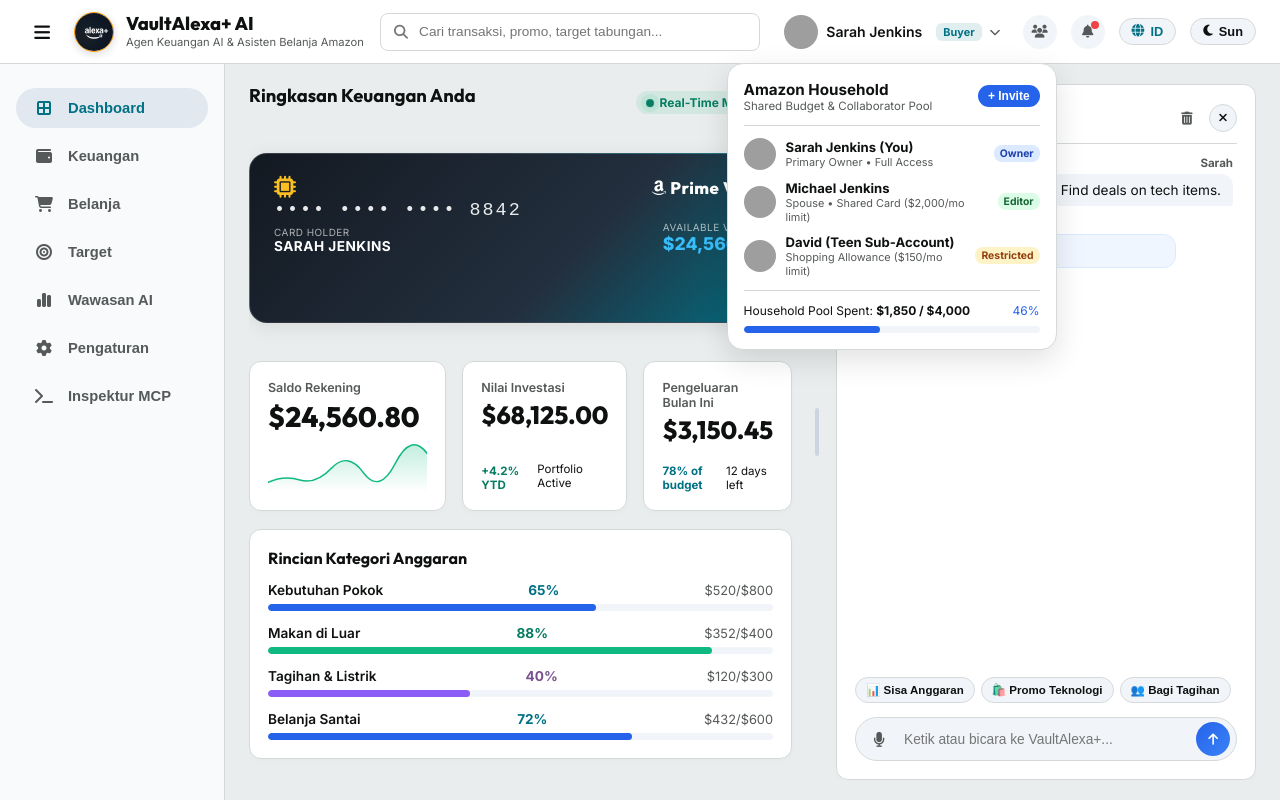
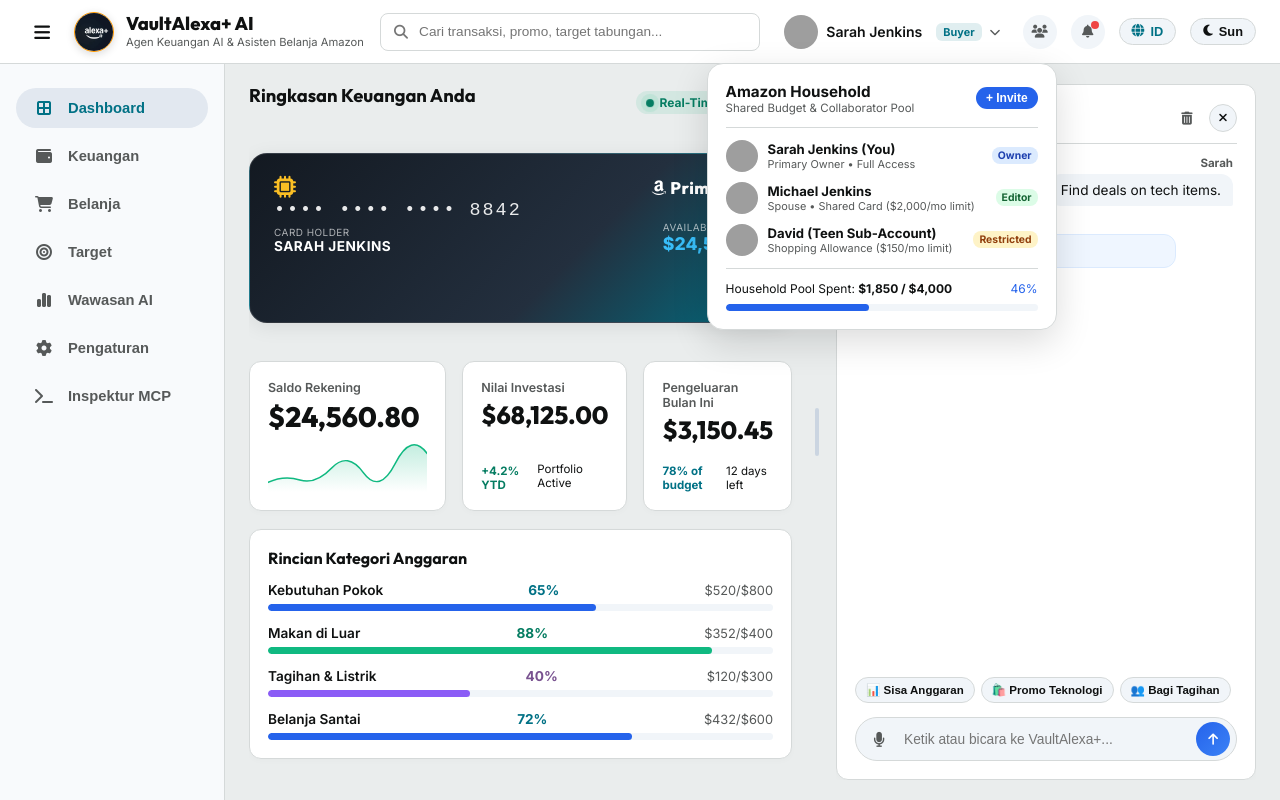
Before and after one commit to karyalangitdigital/vault-alexa-mcp, a website: page index.html in a window 1280 px wide. Both pictures are taken after a click on the element 1039 px from the left and 31 px from the top of the page. Drawn offline with Linux system fonts and the light colour scheme; grey boxes are pictures that could not be loaded.

Commit message:
style(popover): expand profile popover width to 340px for comfortable layout

```diff
--- a/styles.css
+++ b/styles.css
@@ -335,12 +335,12 @@ body.dark-mode .theme-mode-btn {
   position: absolute;
   top: 48px;
   right: 0;
-  width: 290px;
+  width: 340px; /* Expanded for spacious, elegant layout */
   background: var(--bg-card);
   border: 1px solid var(--border-light);
   border-radius: 16px;
-  box-shadow: 0 10px 30px rgba(0, 0, 0, 0.12);
-  padding: 16px;
+  box-shadow: 0 12px 36px rgba(0, 0, 0, 0.14);
+  padding: 18px;
   display: none;
   flex-direction: column;
   z-index: 200;
@@ -352,7 +352,7 @@ body.dark-mode .theme-mode-btn {
 }
 
 .header-popover-menu.group-popover {
-  width: 330px;
+  width: 350px;
 }
 
 @keyframes popoverFadeIn {
```
